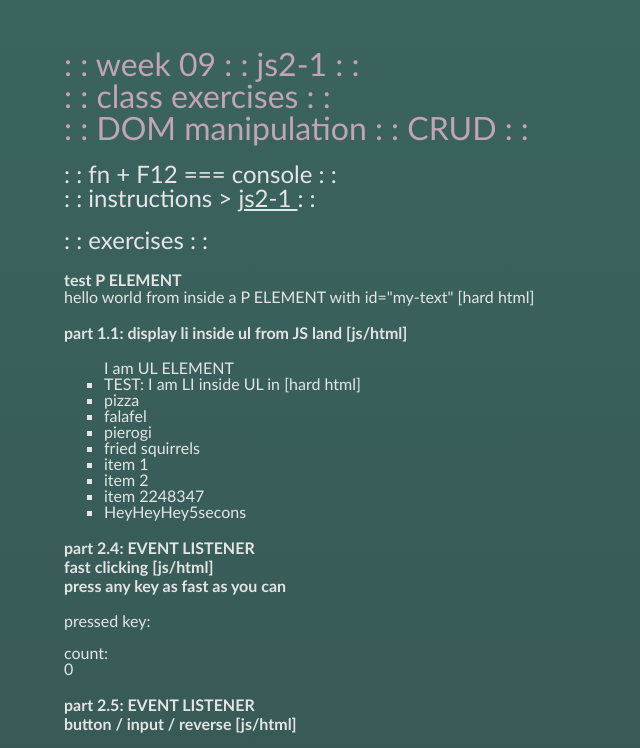
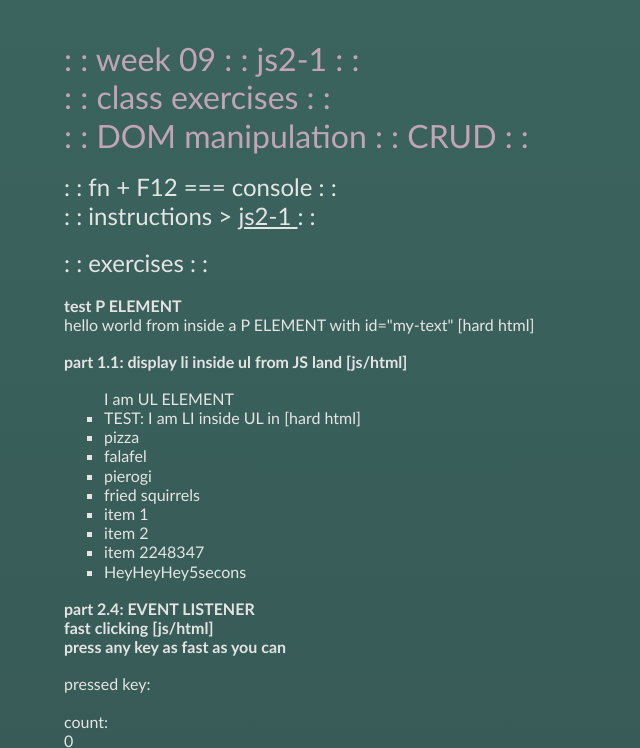
Before and after one commit to mag-da-lenka/hack_your_future, a plain HTML site: page 09_js2_1_class_dom/w09-JS2-1-class-notes-dom_manipulation-index.html in a window 1280 px wide. Shown: the top 748 px of the page, without its empty margins (0-640 px from the left). Drawn offline with Linux system fonts and the light colour scheme.

Commit message:
09 class exercises

```diff
--- a/09_js2_1_class_dom/w09-JS2-1-class-notes-style.css
+++ b/09_js2_1_class_dom/w09-JS2-1-class-notes-style.css
@@ -13,16 +13,15 @@ body {
   height: 100%;
 }
 
-h1, h2, h3, p, ul, li, a {
+h1, h2, h3, h5, h6, p, ul, li, a {
   color: rgb(228, 229, 228);
   border: none;
   font-weight: 300;
-  line-height: 1em;
+  line-height: 1.2em;
 }
 
 h1 {
   color: rgb(194, 165, 181);
-  padding-top: 1vh;
 }
 
 li {
```
